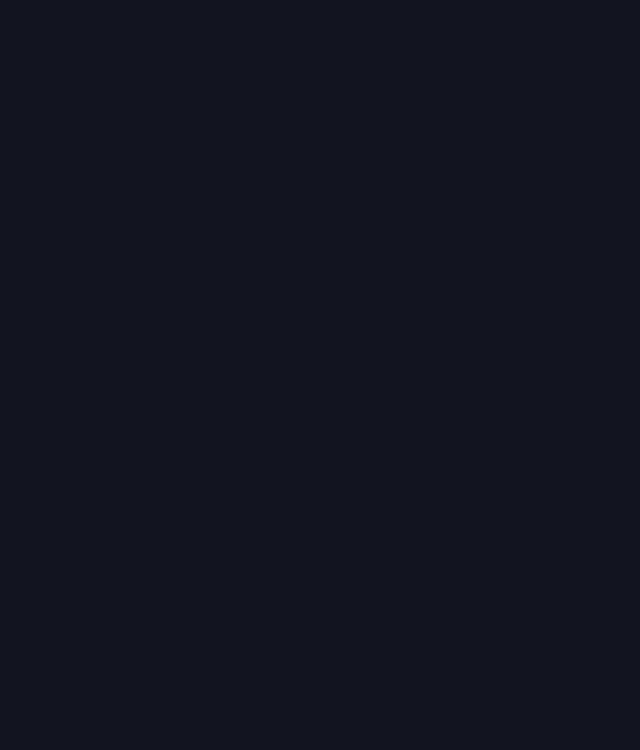
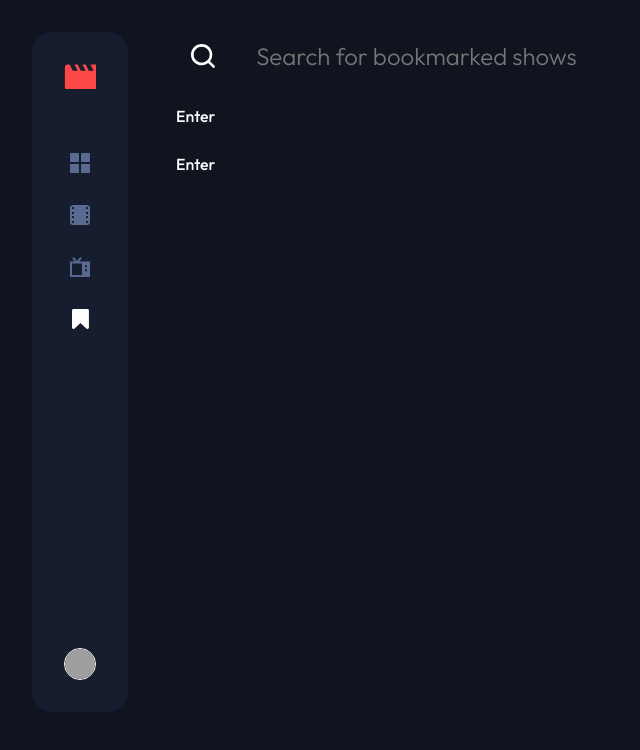
Before and after one commit to SurriyaLuavan/EntertainHub, a Next.js app: page /bookmarks in a window 1280 px wide. Shown: the top 750 px of the page, without its empty margins (0-640 px from the left). Built offline with nearby package versions, Linux system fonts and the light colour scheme; grey boxes are pictures that could not be loaded.

Commit message:
Add bookmark page component structure

```diff
--- a/pages/bookmarks/index.js
+++ b/pages/bookmarks/index.js
@@ -1,4 +1,7 @@
 import Head from "next/head";
+import Layout from "@/components/layout/Layout";
+import BookmarkMovies from "@/components/bookmarks/BookmarkMovies";
+import BookmarkSeries from "@/components/bookmarks/BookmarkSeries";
 
 export default function Bookmarks() {
   return (
@@ -9,7 +12,12 @@ export default function Bookmarks() {
         <meta name="viewport" content="width=device-width, initial-scale=1" />
         <link rel="icon" href="/assets/favicon.png" />
       </Head>
-      <main></main>
+      <Layout>
+        <div className="showListContainer">
+          <BookmarkMovies />
+          <BookmarkSeries />
+        </div>
+      </Layout>
     </>
   );
 }
```
